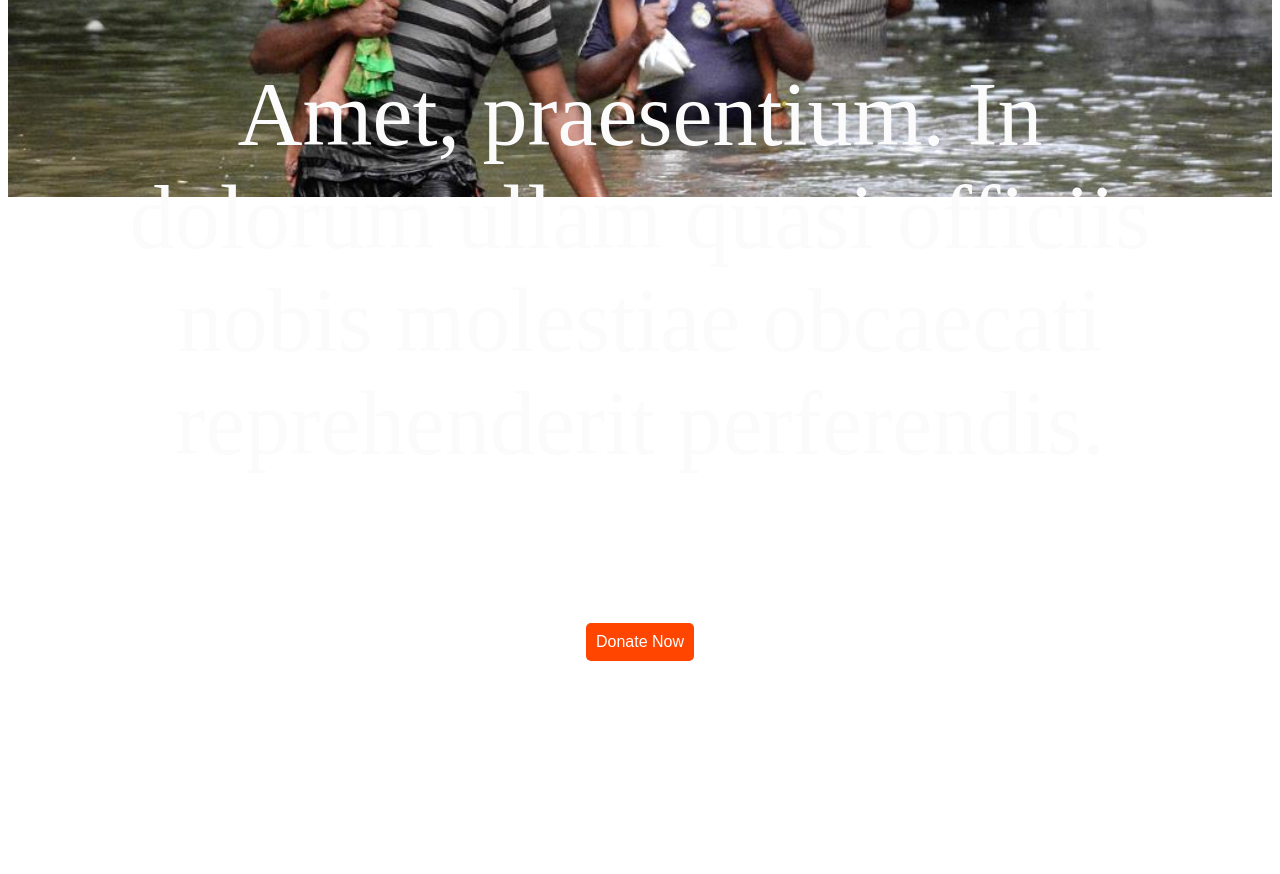
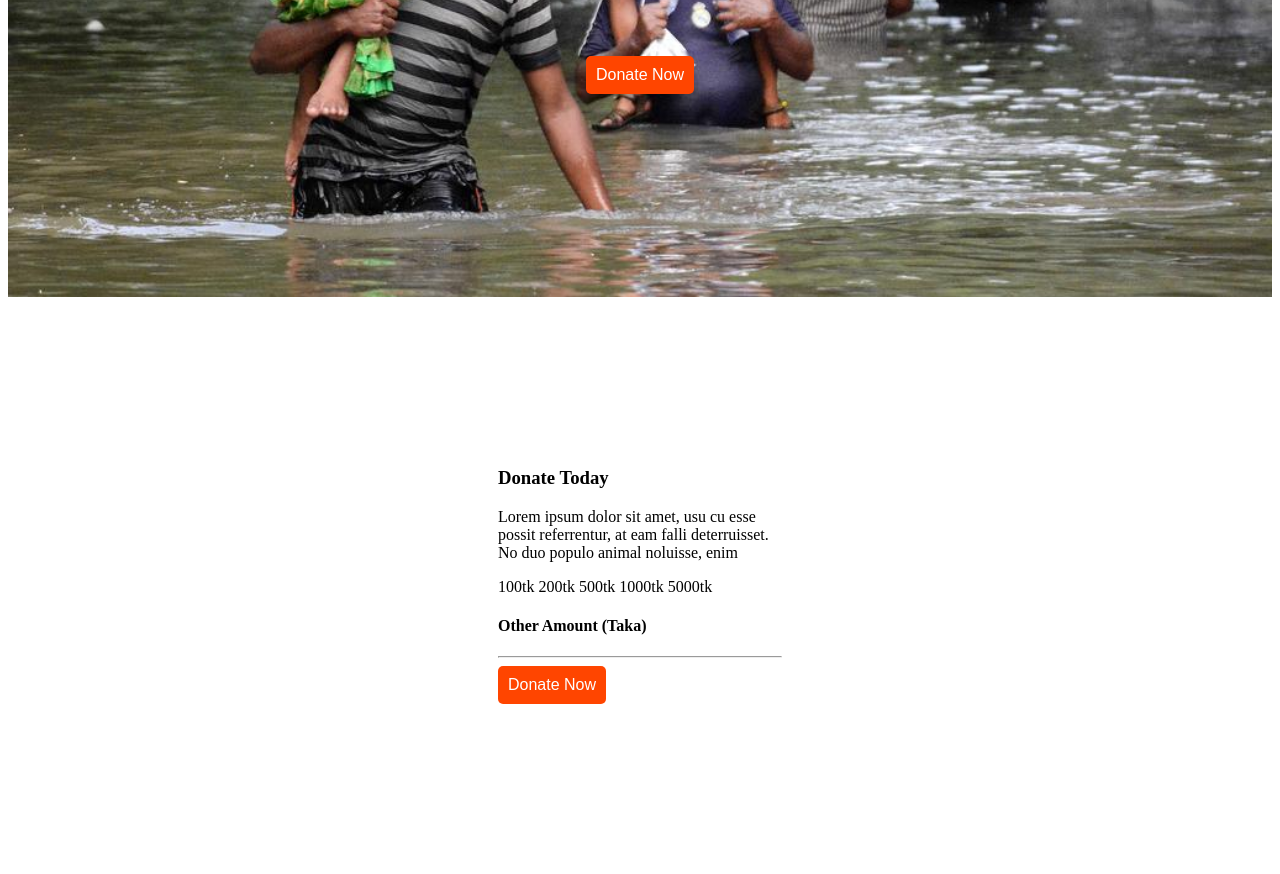
Before and after one commit to md-jahid-k/Donate-project, a plain HTML site: page index.html in a window 1280 px wide. Shown: the part 411-1285 px from the top of the page. Before the commit the page ends 1189 px from the top, so only its background shows below. Drawn offline with Linux system fonts and the light colour scheme.

Commit message:
donate today section added

```diff
--- a/index.html
+++ b/index.html
@@ -10,12 +10,28 @@
     <header>
         <div class="header-introduction">
             <h1>Let's Help Those Who Are <br>More In Need</h1>
-        <p> Amet, praesentium. In dolorum ullam quasi officiis  nobis molestiae obcaecati  reprehenderit perferendis.
+        <p> Lorem ipsum dolor sit amet, usu cu esse possit referrentur, at eam <br> falli deterruisset. No duo populo animal noluisse, enim
         </p>
         <button class="btn-primary">Donate Now</button>
         </div>
     </header>
-    <main> </main>
+    <main>
+        <section class="donate-today">
+            <h3 class="section-title">Donate Today</h3>
+            <p class="section-description">Lorem ipsum dolor sit amet, usu cu esse possit referrentur, at eam falli deterruisset. No duo populo animal noluisse, enim</p>
+            <tr class="donate-ammount">
+                <td>100tk</td>
+                <td>200tk</td>
+                <td>500tk</td>
+                <td>1000tk</td>
+                <td>5000tk</td>
+            </tr>
+            <h4 class="donate-description">Other Amount (Taka)</h4>
+            <hr>
+            <button class="btn-primary">Donate Now</button>
+
+        </section>
+    </main>
     <footer></footer>
 </body>
 </html>
--- a/style/style.css
+++ b/style/style.css
@@ -1,6 +1,9 @@
+main{
+    margin: 170px;
+}
 header{
     background-image: url(../images/donation4.jpg);
-    height: 600px;
+    height: 700px;
     background-repeat: no-repeat;
     background-size: cover;
 }
@@ -20,5 +23,13 @@ header{
 
 }
 .header-introduction, h1{
-    font-size: 90px;
+    font-size: 64px;
 }
+.header-introduction p{
+    font-size: 25px;
+}
+/* Donate today start */
+.donate-today{
+    margin: 130px 320px;
+}
+/* Donate today end */
```
